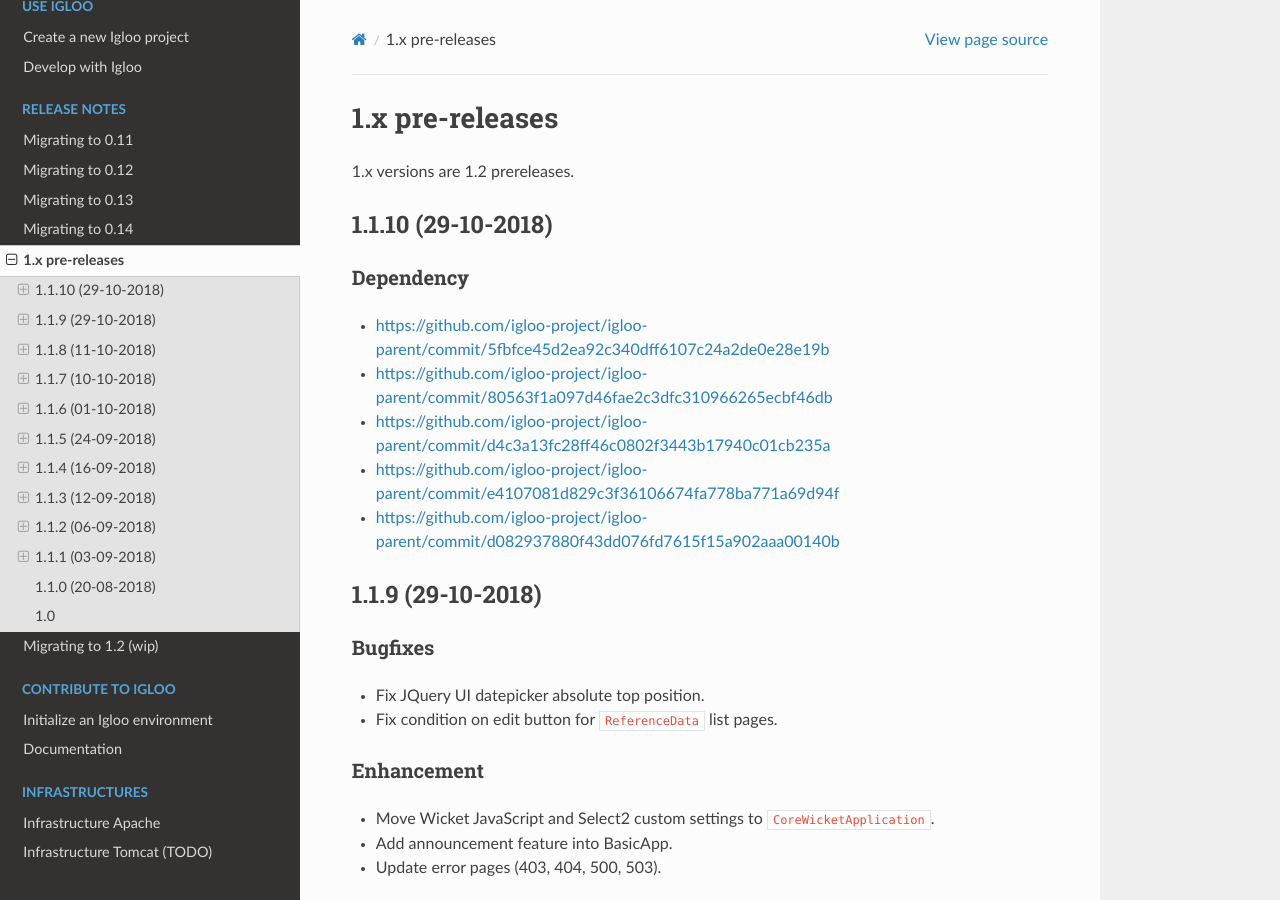
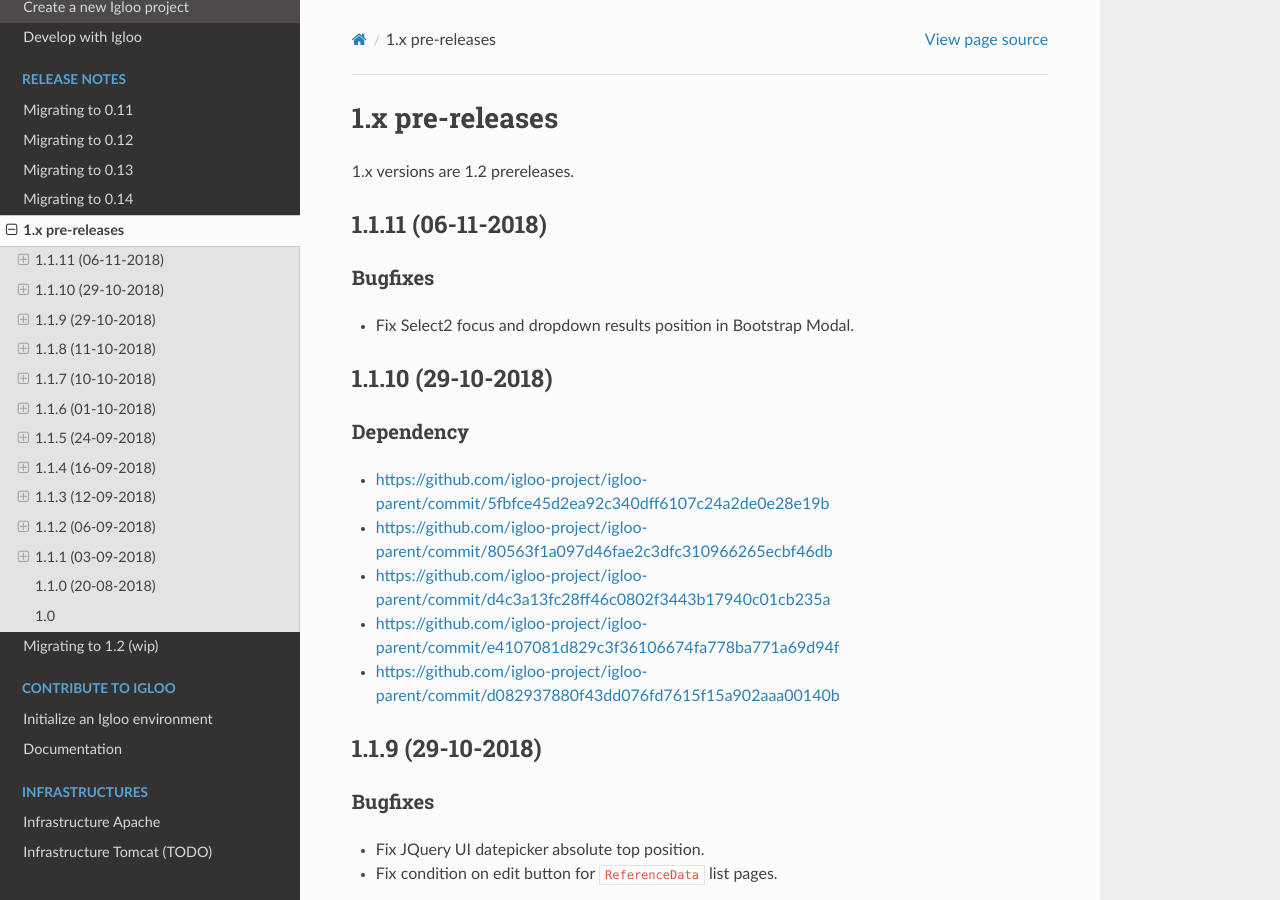
Before and after one commit to igloo-project/igloo-doc, a Sphinx documentation site: the page built from source/release-notes/1.x.rst, in a window 1280 px wide and 900 px high. Built offline with Sphinx 7.4.7 and the Read the Docs theme 2.0.0, drawn with Linux system fonts in a browser that asks for light colours.

Commit message:
1.1.11: update release notes

```diff
--- a/source/release-notes/1.x.rst
+++ b/source/release-notes/1.x.rst
@@ -3,6 +3,16 @@
 ################
 
 1.x versions are 1.2 prereleases.
+
+.. _v1.1.11:
+
+1.1.11 (06-11-2018)
+####################
+
+Bugfixes
+********
+
+* Fix Select2 focus and dropdown results position in Bootstrap Modal.
 
 .. _v1.1.10:
 
```
